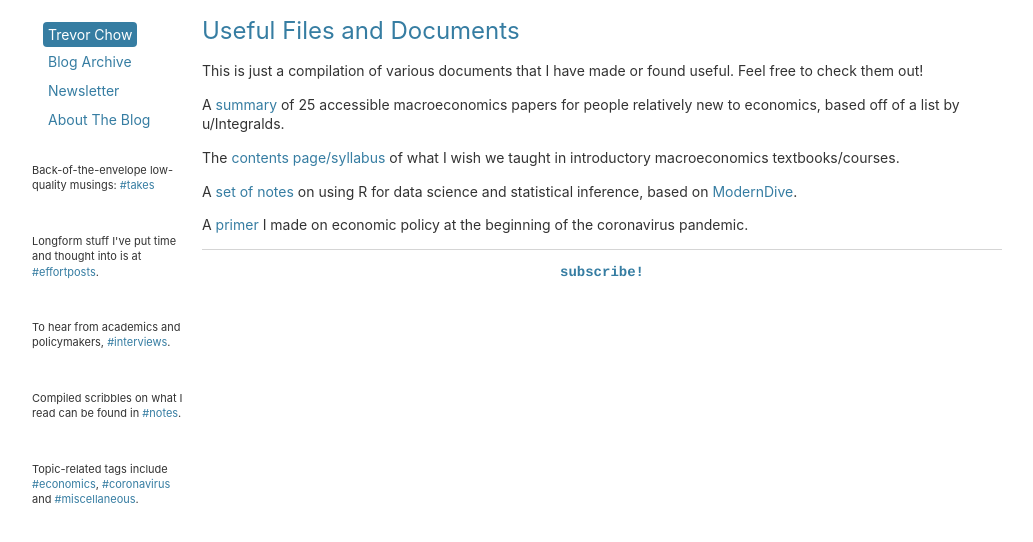
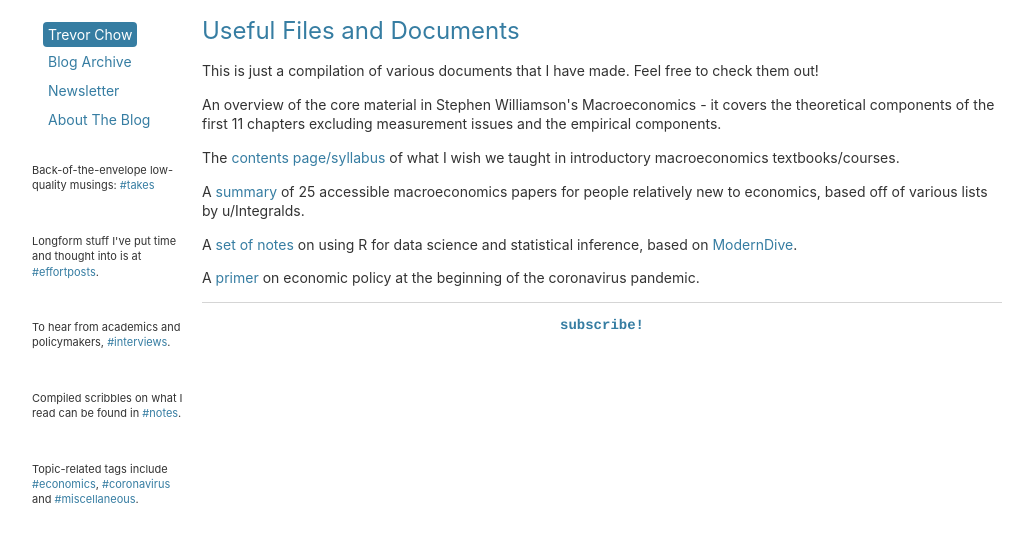
Before and after one commit to tmychow/tmychow.github.io, a Jekyll site: the page built from usefulfiles/index.html, in a window 1280 px wide. Shown: the top 542 px of the page, without its empty margins (28-1061 px from the left). Built offline with Jekyll 4.4.1, drawn with Linux system fonts in a browser that asks for light colours.

Commit message:
Update index.html

```diff
--- a/usefulfiles/index.html
+++ b/usefulfiles/index.html
@@ -4,9 +4,10 @@ title: Trevor's Mostly Economic Musings
 ---
 <div class="blurb">
 	<h1>Useful Files and Documents</h1>
-  	<p>This is just a compilation of various documents that I have made or found useful. Feel free to check them out!</p>
-	<p>A <a href="/assets/25papers-macro101.pdf">summary</a> of 25 accessible macroeconomics papers for people relatively new to economics, based off of a list by u/Integralds.</p>
+  	<p>This is just a compilation of various documents that I have made. Feel free to check them out!</p>
+	<p> An overview of the core material in Stephen Williamson's Macroeconomics - it covers the theoretical components of the first 11 chapters excluding measurement issues and the empirical components.</p>
 	<p>The <a href="/assets/contentspage.png">contents page/syllabus</a> of what I wish we taught in introductory macroeconomics textbooks/courses.</p>
+	<p>A <a href="/assets/25papers-macro101.pdf">summary</a> of 25 accessible macroeconomics papers for people relatively new to economics, based off of various lists by u/Integralds.</p>
 	<p>A <a href="/assets/moderndive-notes.pdf">set of notes</a> on using R for data science and statistical inference, based on <a href="https://moderndive.com">ModernDive</a>.</p>
-	<p>A <a href="/assets/covid19-economics.pdf">primer</a> I made on economic policy at the beginning of the coronavirus pandemic.</p>
+	<p>A <a href="/assets/covid19-economics.pdf">primer</a> on economic policy at the beginning of the coronavirus pandemic.</p>
 </div><!-- /.blurb -->
```
